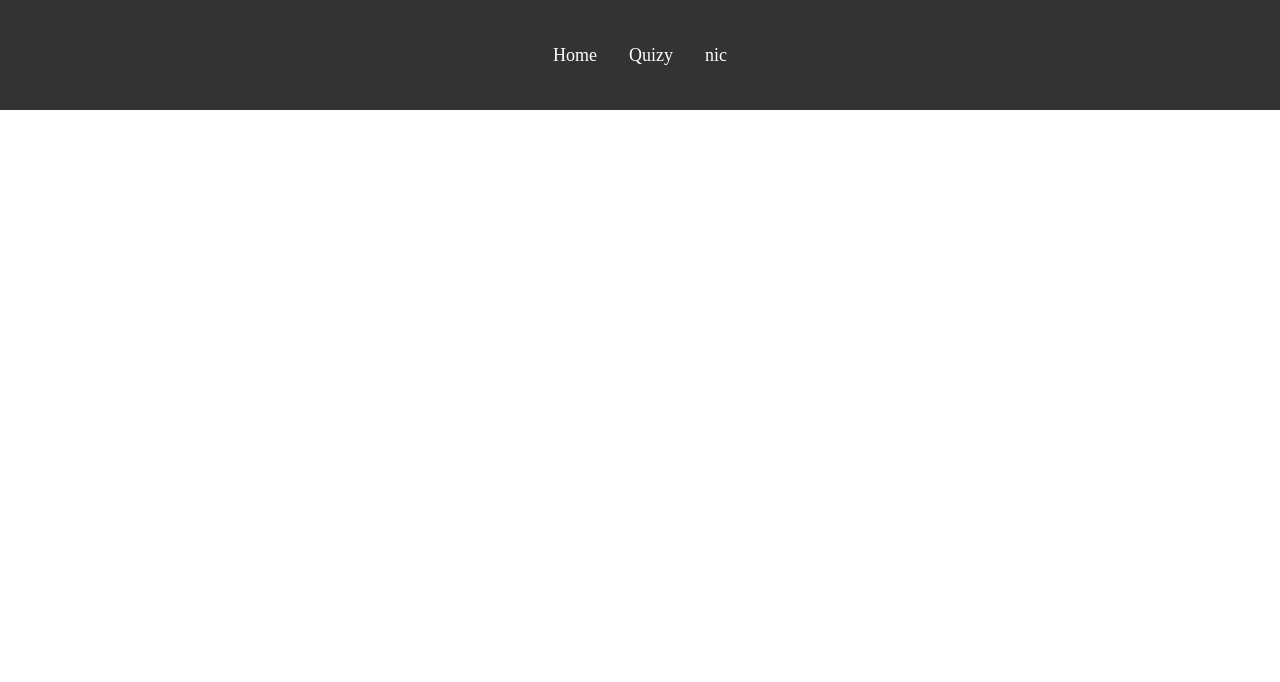
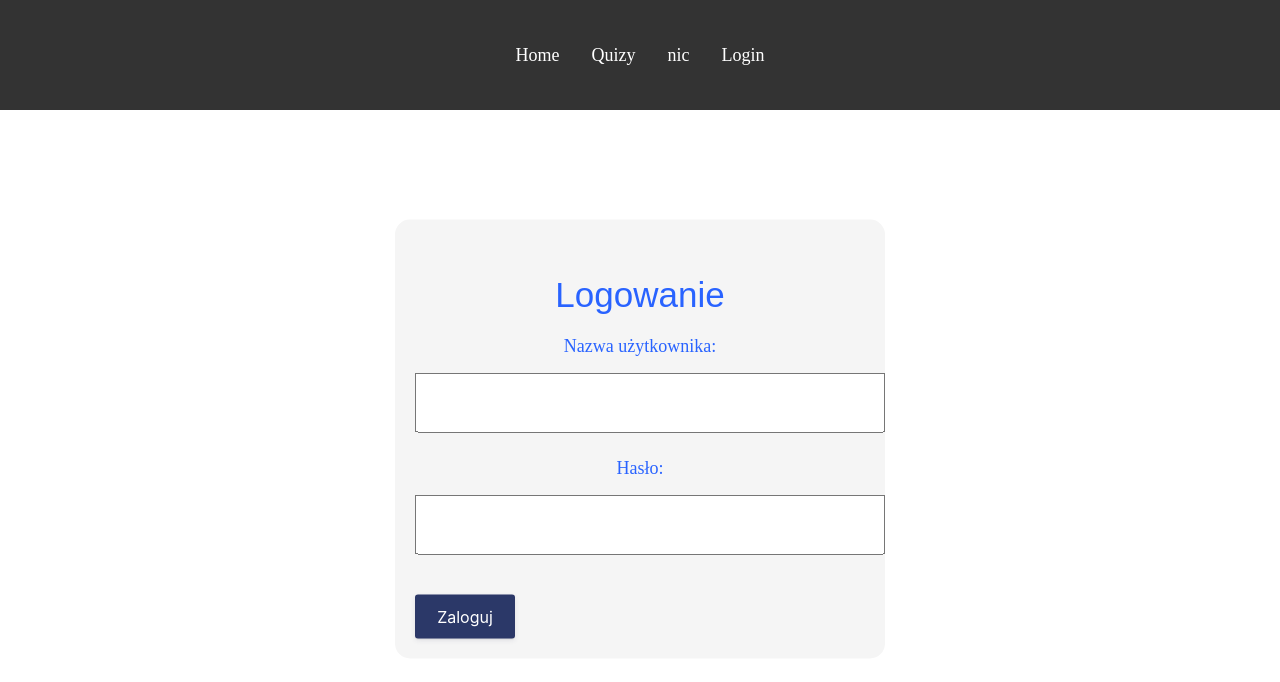
Before and after one commit to lewy212/Projekt_React, a React (Create React App) app: page /logowanie in a window 1280 px wide. Shown: the top 682 px of the page. Built offline with nearby package versions, Linux system fonts and the light colour scheme.

Commit message:
logowanie działa

```diff
--- a/src/App.css
+++ b/src/App.css
@@ -186,6 +186,7 @@ button {
 
 .navElement {
   color: white;
+  background-color: rgba(0, 0, 0, 0);
   padding: 14px 16px;
   text-decoration: none;
   font-size: 18px;
@@ -343,3 +344,66 @@ p {
   text-decoration: none;
   color: #2337a9;
 }
+
+/* Add these styles to your existing stylesheet */
+
+.login-container {
+  text-align: center;
+  width: 450px;
+  min-height: 200px;
+  height: min-content;
+  transform: translate(-50%, 50%);
+  border-radius: 15px;
+  padding: 20px;
+  display: flex;
+  flex-direction: column;
+  background-color: whitesmoke;
+  position: relative;
+  top: 5%;
+  left: 50%;
+}
+
+.login-container h1 {
+  font-size: 35px;
+  color:  #2963ff;
+}
+
+.login-container label {
+  display: block;
+  font-size: 18px;
+  margin-bottom: 10px;
+  color:  #2963ff;
+}
+
+.login-container input {
+  width: 100%;
+  padding: 8px;
+  font-size: 16px;
+  margin-bottom: 15px;
+  color: #2963ff;
+}
+
+.login-container p {
+  font-size: 30px;
+  color:  #2963ff;
+  margin: 1em 0 0.6em 0;
+}
+
+.login-container button {
+  position: relative;
+  width: 100px;
+  font-size: 16px;
+  color: #ffffff;
+  background-color: #2b3868;
+  border-radius: 3px;
+  padding: 5px;
+  align-items: center;
+  cursor: pointer;
+  border: none;
+  text-align: center;
+  margin-top: 15px;
+}
+
+.login-container button:hover {
+  background-color: #2337a9;
+}
--- a/src/App.js
+++ b/src/App.js
@@ -7,6 +7,8 @@ import QuizClass from "./klasy/QuizClass";
 import PytanieClass from "./klasy/PytanieClass";
 import OdpowiedziClass from "./klasy/OdpowiedziClass";
 import WyswietlQuizy from "./WyswietlQuizy";
+import {AuthProvider} from "./AuthContext";
+import UserClass from "./klasy/UserClass";
 
 class App extends Component {
     constructor(props) {
@@ -21,6 +23,7 @@ class App extends Component {
                 new PytanieClass(2,"Najpopularniejsze zwierzę na podlasiu",[new OdpowiedziClass(5,"Lis"),new OdpowiedziClass(6,"Kogut"),
                 new OdpowiedziClass(7,"Żyrafa"),new OdpowiedziClass(8,"Dziki")],4)]),
             new QuizClass(2,"Miasta na podlasiu","Miasta",dataDodania,dataWygasniecia,[])],
+            listaUserow:[new UserClass(1,"user","user",[]),new UserClass(2,"user2","user2",[])]
         };
     }
 
@@ -39,9 +42,10 @@ class App extends Component {
         console.log(this.state.listaQuizow)
         return (
             <div>
-                <HeaderRouting listaQuizow={this.state.listaQuizow} dodajQuizDoListy={this.dodajQuizDoListy} usunQuizZListy={this.usunQuizZListy}/>
-
-                {/*<WyswietlQuizy listaQuizow={this.state.listaQuizow} />*/}
+                <AuthProvider>
+                <HeaderRouting listaQuizow={this.state.listaQuizow} dodajQuizDoListy={this.dodajQuizDoListy} usunQuizZListy={this.usunQuizZListy} listaUserow={this.state.listaUserow}/>
+                </AuthProvider>
+                    {/*<WyswietlQuizy listaQuizow={this.state.listaQuizow} />*/}
             </div>
         )}
 }
--- /dev/null
+++ b/src/AuthContext.js
@@ -0,0 +1,42 @@
+// AuthContext.js
+import React, { createContext, useContext, useState } from 'react';
+
+const AuthContext = createContext();
+
+export const AuthProvider = ({ children }) => {
+    const [loggedIn, setLoggedIn] = useState(sessionStorage.getItem('loggedIn') === 'true');
+    const [username, setUsername] = useState('');
+    const [userId, setUserId] = useState('');
+
+    const login = (username, userId) => {
+        setLoggedIn(true);
+        setUsername(username);
+        setUserId(userId); // Ustawiamy ID użytkownika
+        sessionStorage.setItem('loggedIn', 'true');
+    };
+
+    const logout = () => {
+        setLoggedIn(false);
+        setUsername('');
+        setUserId(''); // Czyścimy ID użytkownika
+        sessionStorage.removeItem('loggedIn');
+    };
+
+    const setAuthUsername = (newUsername) => {
+        setUsername(newUsername);
+    };
+
+    return (
+        <AuthContext.Provider value={{ loggedIn, username, userId, login, logout, setAuthUsername }}>
+            {children}
+        </AuthContext.Provider>
+    );
+};
+
+export const useAuth = () => {
+    const context = useContext(AuthContext);
+    if (!context) {
+        throw new Error('useAuth musi być używane wewnątrz AuthProvider');
+    }
+    return context;
+};
--- a/src/HeaderRouting.js
+++ b/src/HeaderRouting.js
@@ -7,9 +7,10 @@ import DodajQuiz from "./DodajQuiz";
 import RozwiazywanieQuiz from "./RozwiazywanieQuiz";
 import WyswietlQuizy from "./WyswietlQuizy";
 import RozwiazQuiz from "./RozwiazQuiz";
+import Logowanie from "./Logowanie";
 
 
-const HeaderRouting = ({ listaQuizow, dodajQuizDoListy,usunQuizZListy }) => {
+const HeaderRouting = ({ listaQuizow, dodajQuizDoListy,usunQuizZListy,listaUserow }) => {
     const getIdOstatniegoQuizu = () => {
         if (listaQuizow.length === 0) {
             return null;
@@ -24,6 +25,7 @@ const HeaderRouting = ({ listaQuizow, dodajQuizDoListy,usunQuizZListy }) => {
             <Route exact path="/nic" render={(props) => <DodajQuiz dodajQuizDoListy={dodajQuizDoListy} idOstatniegoQuizu={getIdOstatniegoQuizu} {...props} />}/>
             {/*filip*/}
             <Route path="/quizy/:quizId" component={RozwiazywanieQuiz} />
+            <Route exact path="/logowanie"  render={() =><Logowanie listaUserow={listaUserow} />} />
 
             <Route exact path="/quizy" render={() => <WyswietlQuizy listaQuizow={listaQuizow} usunQuizZListy={usunQuizZListy} />} />
             <Route exact path="/edytuj-quiz/:quizId" render={(props) => <DodajQuiz  dodajQuizDoListy={dodajQuizDoListy} idOstatniegoQuizu={getIdOstatniegoQuizu} listaQuizow={listaQuizow} {...props} />}/>
--- /dev/null
+++ b/src/Logowanie.js
@@ -0,0 +1,72 @@
+// Logowanie.js
+import React, { useState } from 'react';
+import { useAuth } from './AuthContext';
+
+const Logowanie = ({ listaUserow }) => {
+    const { loggedIn, username, userId, login, logout, setAuthUsername } = useAuth();
+    const [password, setPassword] = useState('');
+
+    const handleLogin = () => {
+        listaUserow.forEach((user) => {
+            if (user.nick === username && user.haslo === password) {
+                login(user.nick, user.id);
+                setAuthUsername('');
+                setPassword('');
+            }
+        });
+    };
+
+    const handleLogout = () => {
+        logout();
+    };
+
+    const handleKeyPress = (e) => {
+        if (e.key === 'Enter') {
+            handleLogin();
+        }
+    };
+
+    return (
+        <div className="login-container">
+            {loggedIn ? (
+                <>
+                    <p>
+                        Witaj, {username}! (ID użytkownika: {userId})
+                    </p>
+                    <button className="btn" onClick={handleLogout}>
+                        Wyloguj
+                    </button>
+                </>
+            ) : (
+                <>
+                    <h1 className="header-styled-h1">Logowanie</h1>
+                    <label>
+                        Nazwa użytkownika:
+                        <input
+                            className="text-styled"
+                            type="text"
+                            value={username}
+                            onChange={(e) => setAuthUsername(e.target.value)}
+                            onKeyPress={handleKeyPress}
+                        />
+                    </label>
+                    <label>
+                        Hasło:
+                        <input
+                            className="text-styled"
+                            type="password"
+                            value={password}
+                            onChange={(e) => setPassword(e.target.value)}
+                            onKeyPress={handleKeyPress}
+                        />
+                    </label>
+                    <button className="btn" onClick={handleLogin}>
+                        Zaloguj
+                    </button>
+                </>
+            )}
+        </div>
+    );
+};
+
+export default Logowanie;
--- a/src/Navbar.js
+++ b/src/Navbar.js
@@ -1,15 +1,38 @@
-import React from 'react'
-import {Link} from "react-router-dom";
+import React from 'react';
+import { Link } from 'react-router-dom';
+import { useAuth } from './AuthContext';
 
 const Navbar = () => {
-    return(
+    const { loggedIn, logout } = useAuth();
+
+    const handleLogout = () => {
+        logout();
+    };
+
+    return (
         <div className="topnav">
             <div className="topnavElements">
-                <Link to="/" className="navElement">Home</Link>
-                <Link to="/quizy" className="navElement">Quizy</Link>
-                <Link to="/nic" className="navElement">nic</Link>
+                <Link to="/" className="navElement">
+                    Home
+                </Link>
+                <Link to="/quizy" className="navElement">
+                    Quizy
+                </Link>
+                <Link to="/nic" className="navElement">
+                    nic
+                </Link>
+                {!loggedIn ? (
+                    <Link to="/logowanie" className="navElement">
+                        Login
+                    </Link>
+                ) : (
+                    <button onClick={handleLogout} className="navElement">
+                        Logout
+                    </button>
+                )}
             </div>
         </div>
-    )
-}
+    );
+};
+
 export default Navbar;
--- /dev/null
+++ b/src/klasy/UserClass.js
@@ -0,0 +1,20 @@
+import PropTypes from "prop-types";
+
+
+class UserClass{
+    constructor(id,nick,haslo,listaIdQuizow) {
+        this.id=id;
+        this.nick=nick;
+        this.haslo=haslo;
+        this.listaIdQuizow = listaIdQuizow;
+    }
+}
+
+UserClass.propTypes = {
+    id: PropTypes.number.isRequired,
+    nick: PropTypes.string.isRequired,
+    haslo: PropTypes.string.isRequired,
+    listaIdQuizow: PropTypes.arrayOf(PropTypes.number),
+};
+
+export default UserClass;
```
